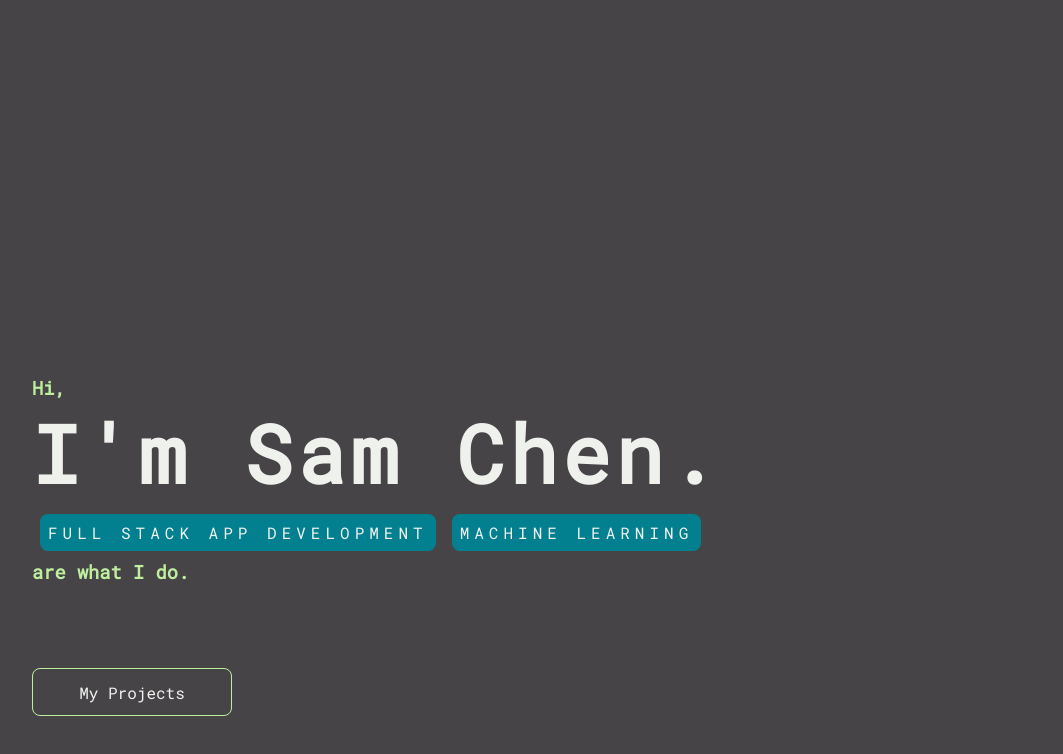
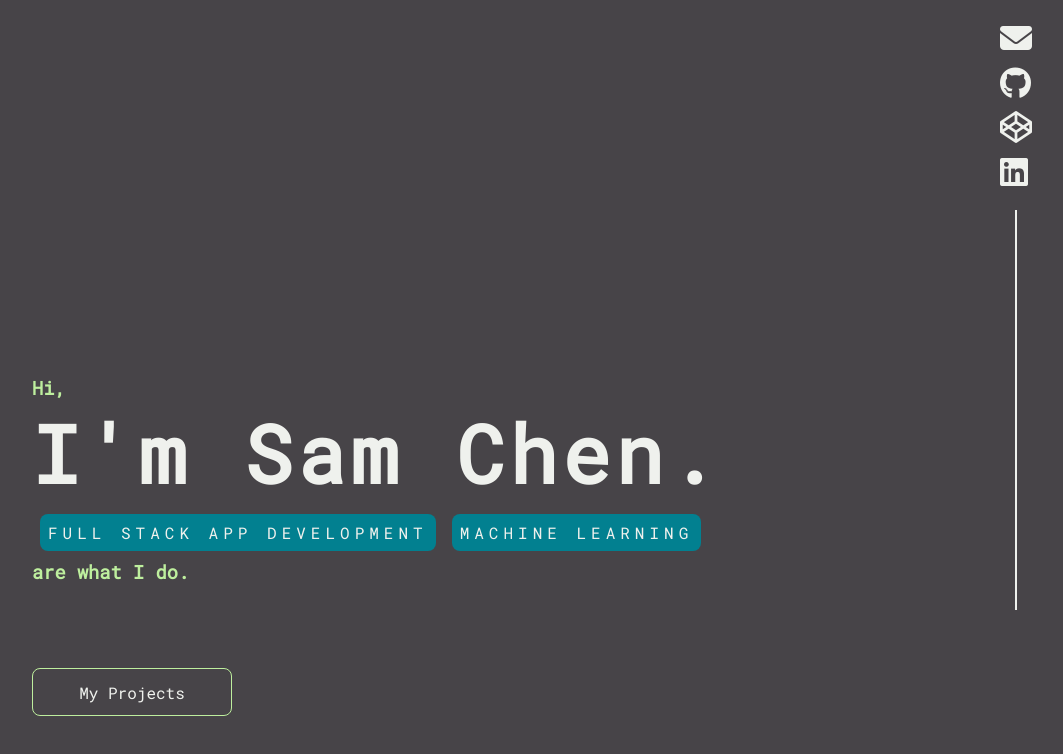
Before and after one commit to samchencode/v1, a Vue app: page / in a window 1280 px wide. Shown: the top 754 px of the page, without its empty margins (108-1171 px from the left). Built offline with nearby package versions, Linux system fonts and the light colour scheme.

Commit message:
added list of social links

```diff
--- a/src/App.vue
+++ b/src/App.vue
@@ -1,20 +1,28 @@
 <template>
   <div id="app">
     <Hero :badges="badges" />
+    <SociaList />
   </div>
 </template>
 
 <script>
 import Hero from '@/components/Hero.vue';
+import SociaList from '@/components/SociaList.vue';
 import '@/main.css';
 
 export default {
   name: 'App',
-  components: { Hero },
+  components: { Hero, SociaList },
   data: () => ({
     badges: ['Full Stack App Development', 'Machine Learning'],
   }),
 };
 </script>
 
-<style></style>
+<style>
+#app {
+  margin: 0 auto;
+  max-width: 1000px;
+  position: relative;
+}
+</style>
--- /dev/null
+++ b/src/components/SociaList.vue
@@ -0,0 +1,70 @@
+<template>
+  <div class="socialist">
+    <a href="#" class="socialist__link">
+      <i class="socialist__icon fas fa-envelope"></i>
+    </a>
+    <a href="#" class="socialist__link">
+      <i class="socialist__icon fab fa-github"></i>
+    </a>
+    <a href="#" class="socialist__link">
+      <i class="socialist__icon fab fa-codepen"></i>
+    </a>
+    <a href="#" class="socialist__link">
+      <i class="socialist__icon fab fa-linkedin"></i>
+    </a>
+  </div>
+</template>
+
+<script>
+export default {
+  name: 'SociaList',
+};
+</script>
+
+<style scoped>
+.socialist {
+  position: absolute;
+  right: 0;
+  top: var(--spacer);
+  display: flex;
+  flex-direction: column;
+}
+
+.socialist::after {
+  content: '';
+  height: 50vh;
+  margin-top: var(--spacer);
+  width: 0;
+  border-left: 2px solid var(--color-light);
+  align-self: center;
+}
+
+.socialist__link {
+  font-size: 2rem;
+  margin-bottom: .1rem;
+}
+
+.socialist__icon {
+  color: var(--color-light);
+  transition: color ease-out 150ms;
+}
+
+.socialist__icon:hover,
+.socialist__icon:hover {
+  color: var(--color-accent);
+}
+
+@media (max-width: 800px) {
+  .socialist {
+    flex-direction: row;
+  }
+
+  .socialist::after {
+    display: none;
+  }
+
+  .socialist__link {
+    margin: 0 .4rem;
+  }
+}
+</style>
--- a/src/main.css
+++ b/src/main.css
@@ -45,11 +45,6 @@ body {
   margin: 0 var(--spacer);
 }
 
-#app {
-  margin: 0 auto;
-  max-width: 1000px;
-}
-
 ul, li {
   list-style: none;
 }
```
